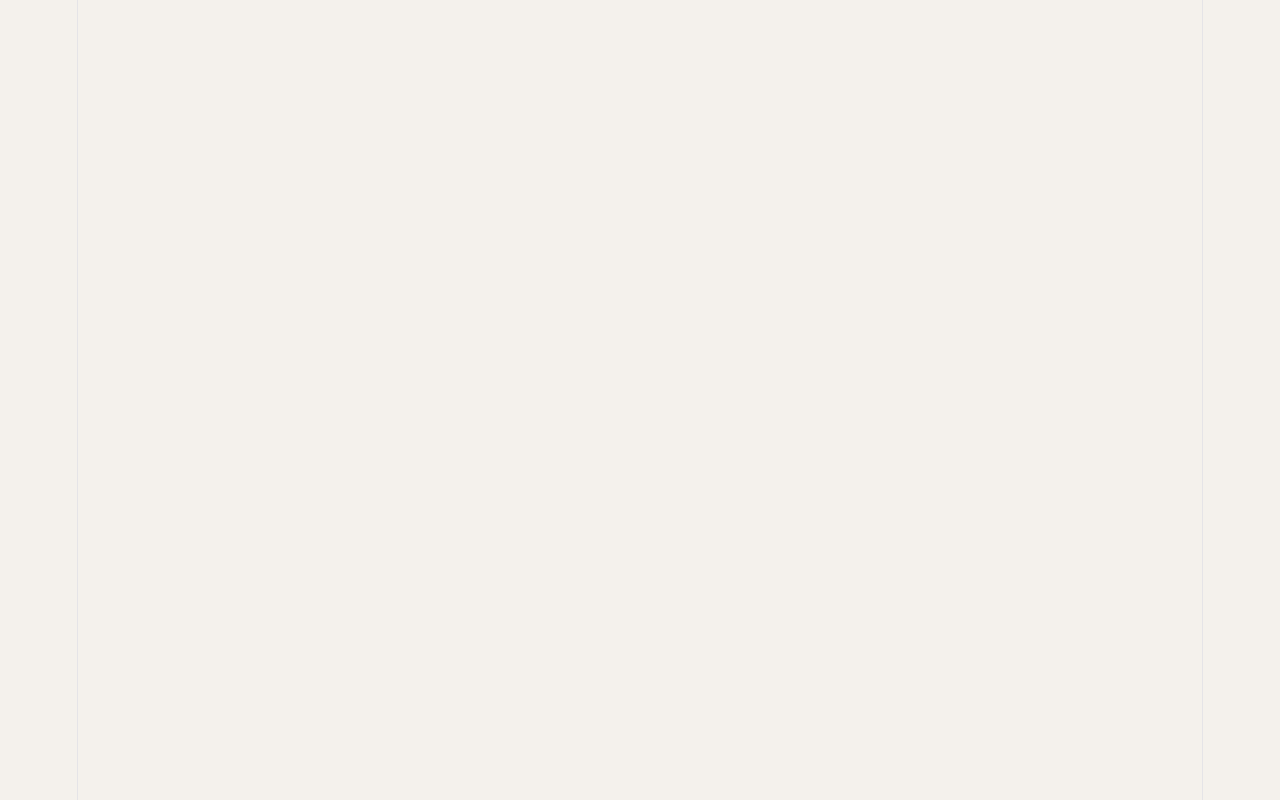
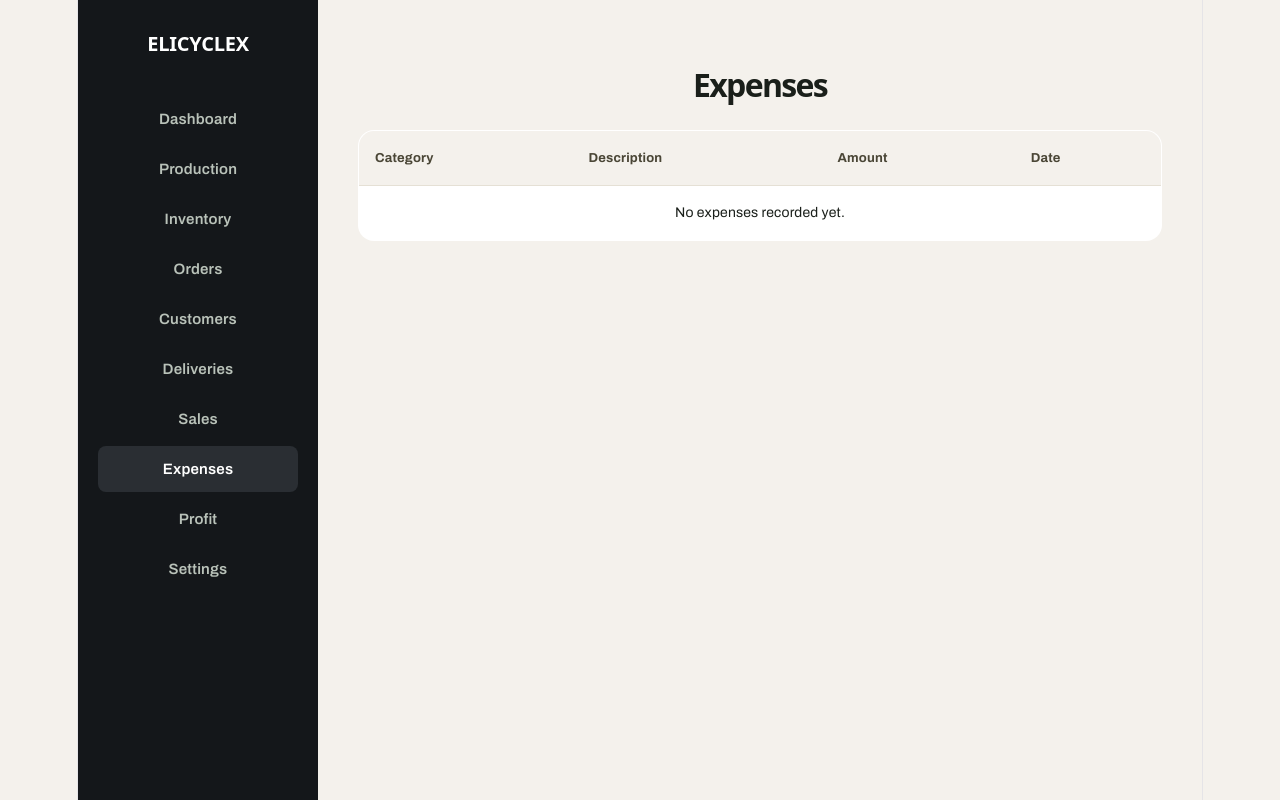
Before and after one commit to Elicyclex/elicyclex-web, a React (Vite) app: page /admin/expenses in a window 1280 px wide. Before the commit this address had no page. Built offline with nearby package versions, Linux system fonts and the light colour scheme.

Commit message:
Complete Phase 3: all admin dashboard pages built and routed

```diff
--- /dev/null
+++ b/src/AdminExpenses.jsx
@@ -0,0 +1,27 @@
+import AdminLayout from './AdminLayout';
+
+function AdminExpenses() {
+  return (
+    <AdminLayout activePage="Expenses" pageTitle="Expenses">
+      <table className="admin-table">
+        <thead>
+          <tr>
+            <th>Category</th>
+            <th>Description</th>
+            <th>Amount</th>
+            <th>Date</th>
+          </tr>
+        </thead>
+        <tbody>
+          <tr>
+            <td colSpan="4" className="admin-table-empty">
+              No expenses recorded yet.
+            </td>
+          </tr>
+        </tbody>
+      </table>
+    </AdminLayout>
+  );
+}
+
+export default AdminExpenses;
--- /dev/null
+++ b/src/AdminProfit.jsx
@@ -0,0 +1,24 @@
+import AdminLayout from './AdminLayout';
+
+function AdminProfit() {
+  return (
+    <AdminLayout activePage="Profit" pageTitle="Profit">
+      <div className="admin-cards">
+        <div className="admin-card">
+          <p className="admin-card-label">Total Revenue</p>
+          <p className="admin-card-value">[INSERT REVENUE]</p>
+        </div>
+        <div className="admin-card">
+          <p className="admin-card-label">Total Expenses</p>
+          <p className="admin-card-value">[INSERT EXPENSES]</p>
+        </div>
+        <div className="admin-card">
+          <p className="admin-card-label">Total Profit</p>
+          <p className="admin-card-value">[INSERT PROFIT]</p>
+        </div>
+      </div>
+    </AdminLayout>
+  );
+}
+
+export default AdminProfit;
--- /dev/null
+++ b/src/AdminSales.jsx
@@ -0,0 +1,29 @@
+import AdminLayout from './AdminLayout';
+
+function AdminSales() {
+  return (
+    <AdminLayout activePage="Sales" pageTitle="Sales">
+      <table className="admin-table">
+        <thead>
+          <tr>
+            <th>Customer</th>
+            <th>Product</th>
+            <th>Quantity</th>
+            <th>Price</th>
+            <th>Date</th>
+            <th>Revenue</th>
+          </tr>
+        </thead>
+        <tbody>
+          <tr>
+            <td colSpan="6" className="admin-table-empty">
+              No sales recorded yet.
+            </td>
+          </tr>
+        </tbody>
+      </table>
+    </AdminLayout>
+  );
+}
+
+export default AdminSales;
--- /dev/null
+++ b/src/AdminSettings.jsx
@@ -0,0 +1,11 @@
+import AdminLayout from './AdminLayout';
+
+function AdminSettings() {
+  return (
+    <AdminLayout activePage="Settings" pageTitle="Settings">
+      <p>Settings coming soon.</p>
+    </AdminLayout>
+  );
+}
+
+export default AdminSettings;
--- a/src/App.jsx
+++ b/src/App.jsx
@@ -7,6 +7,10 @@ import AdminInventory from './AdminInventory';
 import AdminOrders from './AdminOrders';
 import AdminCustomers from './AdminCustomers';
 import AdminDeliveries from './AdminDeliveries';
+import AdminSales from './AdminSales';
+import AdminExpenses from './AdminExpenses';
+import AdminProfit from './AdminProfit';
+import AdminSettings from './AdminSettings';
 function HomePage() {
   const [quantity, setQuantity] = useState(30);
   const [showOrderForm, setShowOrderForm] = useState(false);
@@ -227,6 +231,11 @@ function App() {
 <Route path="/admin/orders" element={<AdminOrders />} />
 <Route path="/admin/customers" element={<AdminCustomers />} />
 <Route path="/admin/deliveries" element={<AdminDeliveries />} />
+<Route path="/admin/sales" element={<AdminSales />} />
+<Route path="/admin/expenses" element={<AdminExpenses />} />
+<Route path="/admin/profit" element={<AdminProfit />} />
+<Route path="/admin/settings" element={<AdminSettings />} />
+
     </Routes>
   );
 }
```
